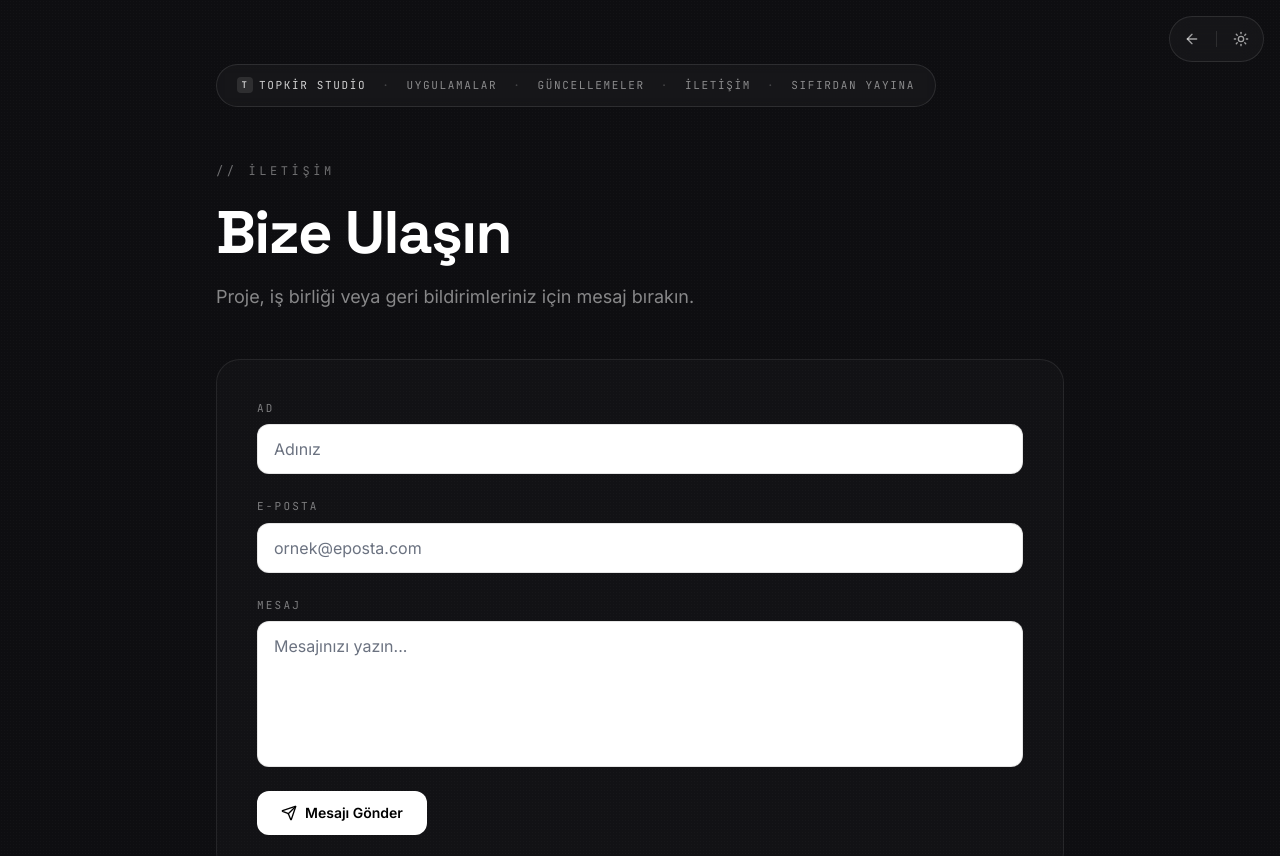
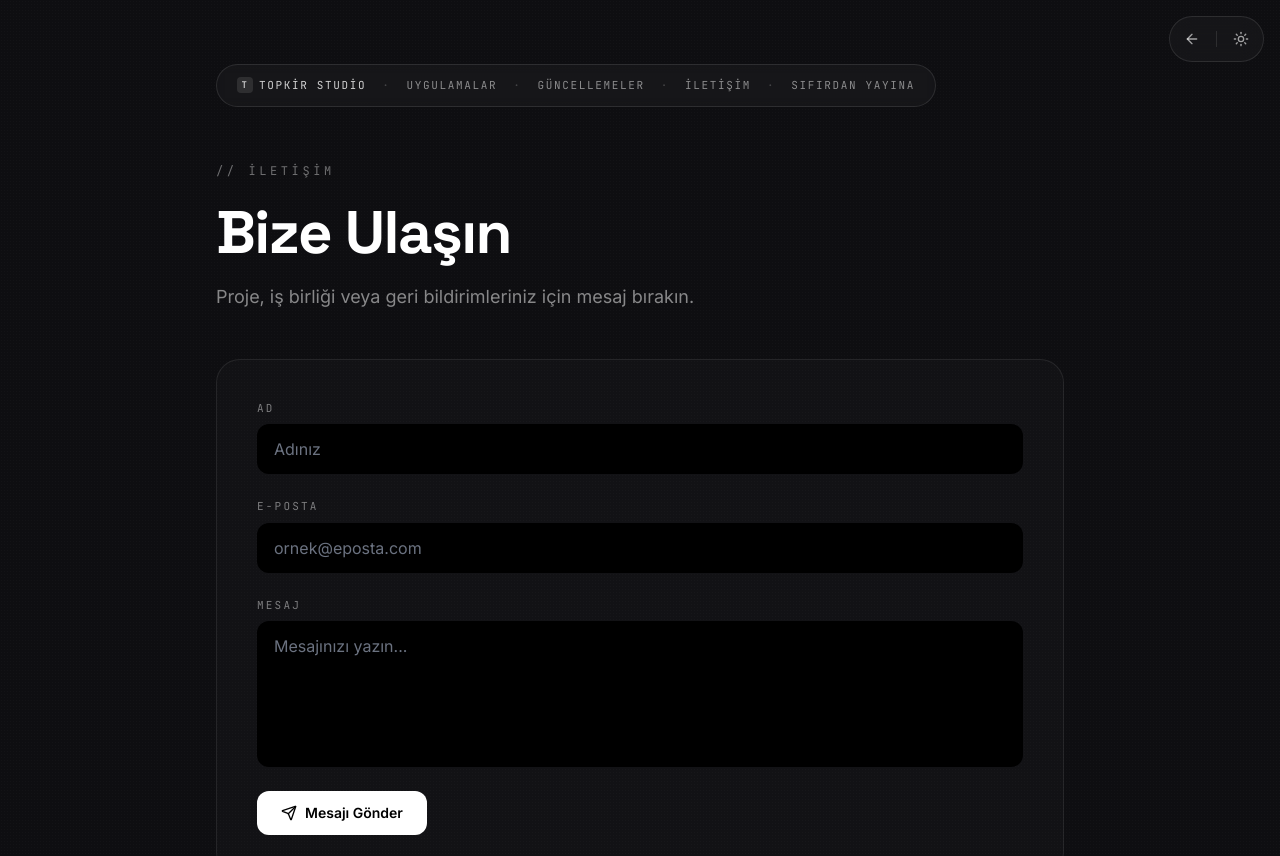
Before and after one commit to Topkir/TopkirStudio, a React (Vite) app in the folder apps/web/: page /iletisim in a window 1280 px wide. Shown: the top 856 px of the page. Built offline with nearby package versions, Linux system fonts and the light colour scheme; the HTML template or start-up script is replaced by a standard one.

Commit message:
ContactPage.jsx

```diff
--- a/apps/web/src/pages/ContactPage.jsx
+++ b/apps/web/src/pages/ContactPage.jsx
@@ -94,7 +94,7 @@ const ContactPage = () => {
 };
 
 const inputCls =
-  'w-full rounded-xl border border-black/10 bg-white px-4 py-3 !text-black placeholder:text-gray-500 outline-none';
+  'w-full rounded-xl border border-black/10 bg-black px-4 py-3 !text-white placeholder:text-gray-500 outline-none';
 
 function Field({ label, children }) {
     return (
```
